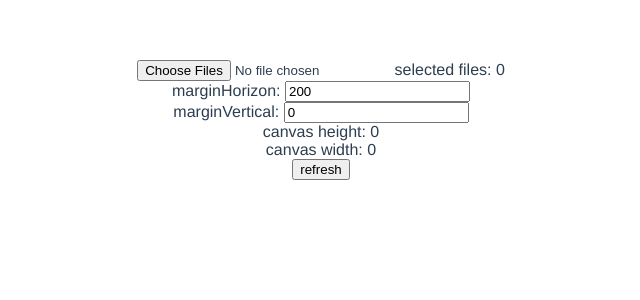
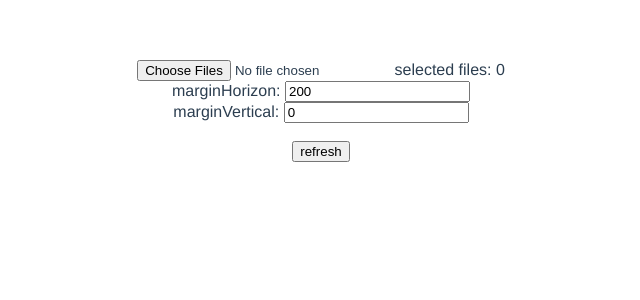
Before and after one commit to testyik/imgMerge, a Vue app: page / in a window 1280 px wide. Shown: the top 300 px of the page, without its empty margins (319-959 px from the left). Built offline with nearby package versions, Linux system fonts and the light colour scheme.

Commit message:
text update

```diff
--- a/src/components/imgMerge.vue
+++ b/src/components/imgMerge.vue
@@ -9,12 +9,7 @@
 	<div>
 		marginVertical: <input name="marginV" type="number" v-model="marginV" />
 	</div>
-	<div>
-		canvas height: {{canHeight}}
-	</div>
-	<div>
-		canvas width: {{canWidth}}
-	</div>
+	<br/>
 	<div>
 		<button v-on:click="refresh">refresh</button>
 	</div>
```
